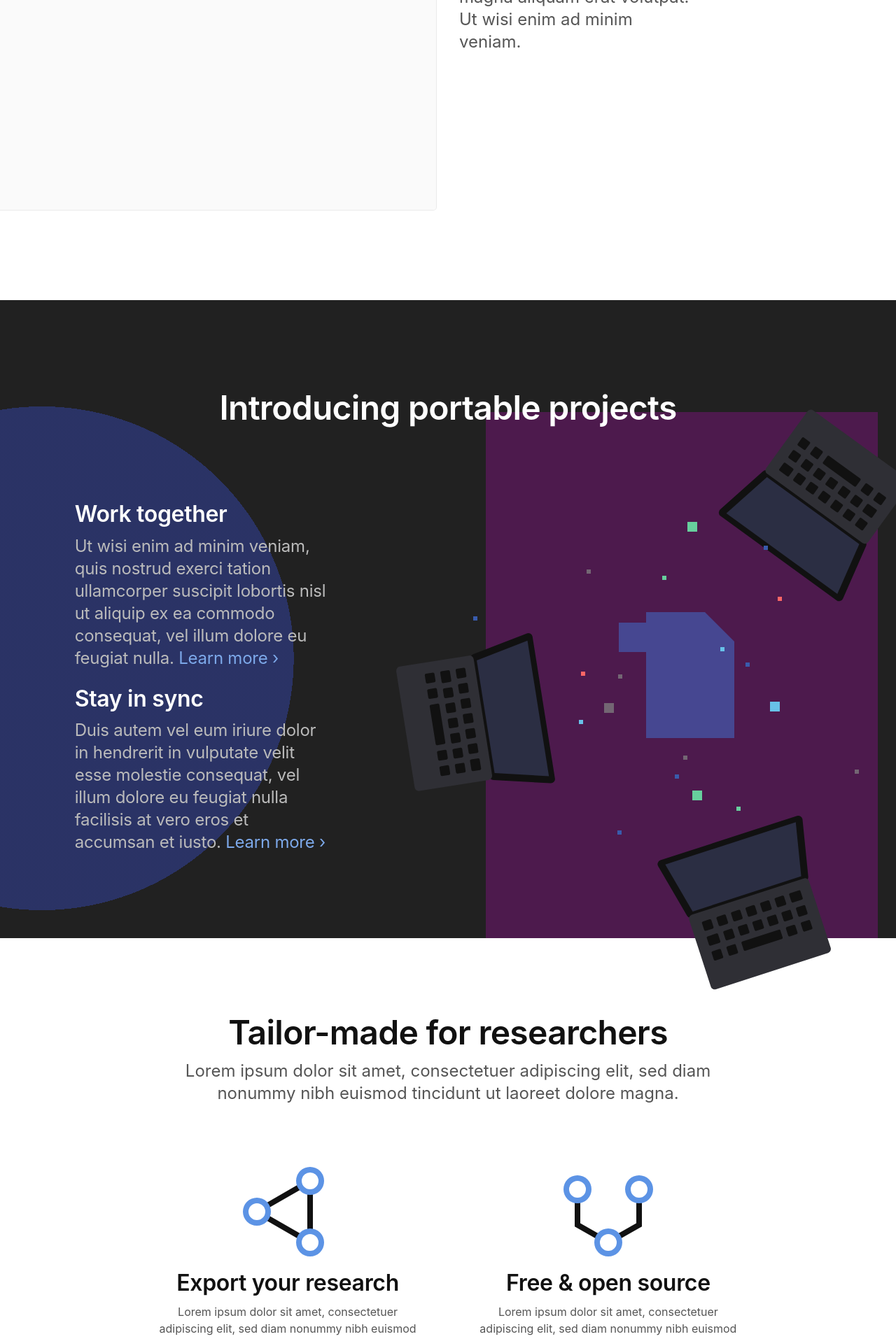
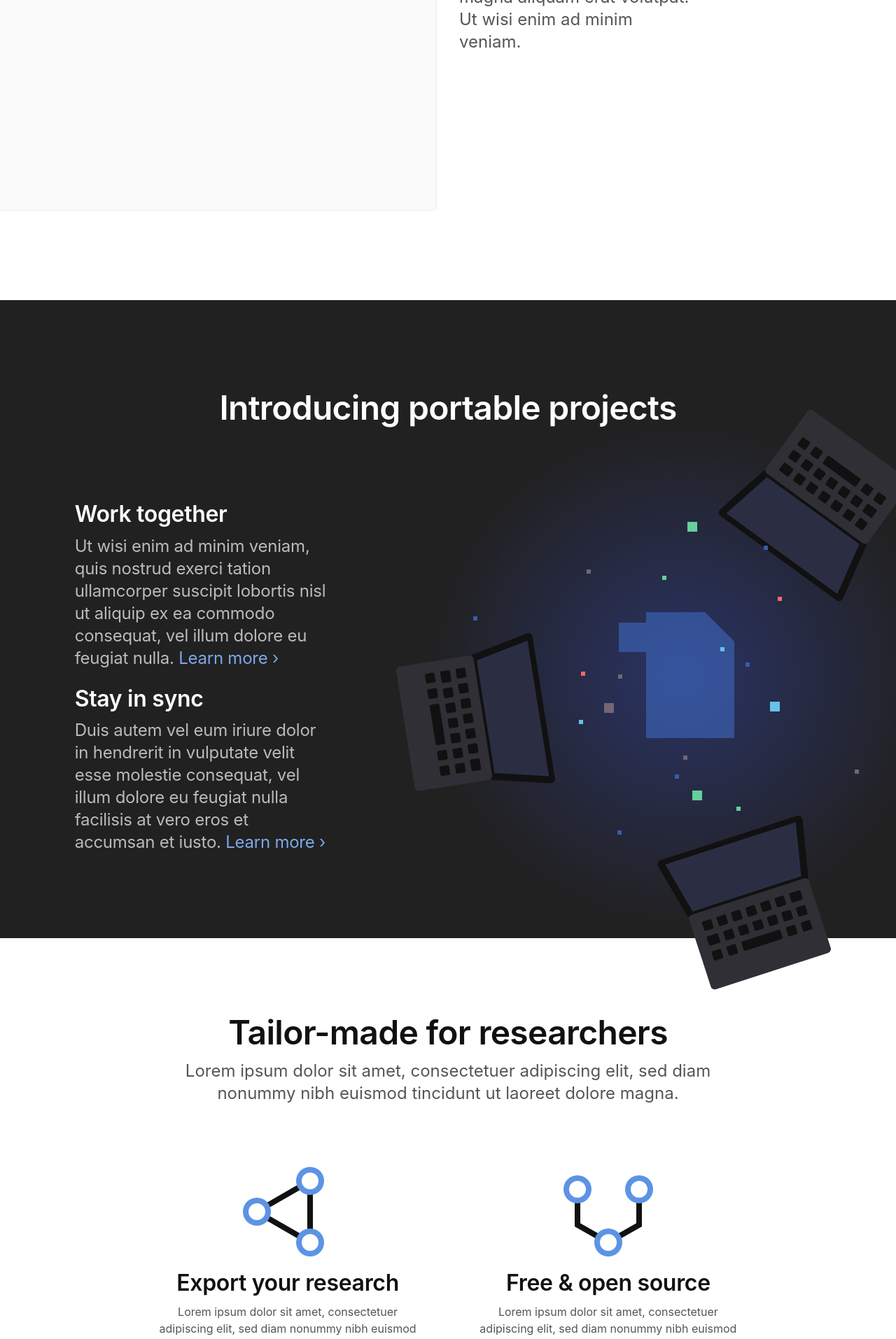
Before and after one commit to tropy/tropy.github.io, a Jekyll site: the page built from index.html, in a window 1280 px wide. Shown: the part 3911-5825 px from the top of the page at 70% size. Built offline with Jekyll 4.4.1, drawn with Linux system fonts in a browser that asks for light colours.

Commit message:
Fix and simplify radial gradient positioning.

```diff
--- a/_includes/tpy-illustration.html
+++ b/_includes/tpy-illustration.html
@@ -1,4 +1,5 @@
 <div class="illustration">
+  <div class="radial-gradient"></div>
   <img class="tpy-icon" src="/assets/images/tpy-icon.svg">
   <img class="notebook-1" src="/assets/images/notebook.svg">
   <img class="notebook-2" src="/assets/images/notebook.svg">
--- a/assets/stylesheets/_portable-projects.scss
+++ b/assets/stylesheets/_portable-projects.scss
@@ -8,41 +8,9 @@
   --r: 180px;
 
   background-color: #212121;
-  background-repeat: no-repeat;
-  background-blend-mode: color-dodge;
   color: $white;
   overflow: visible;
   padding-top: $section-padding-y;
-  background-image:
-    radial-gradient(
-      circle at var(--x) var(--y),
-      $blue-dark 0,
-      $blue-dark var(--r),
-      transparent var(--r)
-    );
-
-  @include tween(180px, 360px, 320px, $sm, --r);
-
-  @media (min-width: $sm) {
-    --y: calc(100% - 687px / 2);
-    --r: 360px;
-  }
-
-  @media (min-width: $md) {
-    --y: calc(50% + 56px);
-  }
-
-  @include tween(
-    155px,
-    0px,
-    $md,
-    $container-fluid-max-width / ($container-fluid-width / 100%),
-    --x
-  );
-
-  @media (min-width: ($container-fluid-max-width / ($container-fluid-width / 100%))) {
-    --x: calc((100% - #{$container-fluid-max-width}) / 2 + #{$container-fluid-max-width} * 0.75 + 8px);
-  }
 
   .row {
     position: relative;
@@ -104,7 +72,7 @@
   }
 
   .illustration {
-    background-color: rgba(magenta, 0.2);
+    //background-color: rgba(magenta, 0.2);
     grid-row: 2;
     grid-column: span 12;
     padding-top: 100%;
@@ -128,7 +96,7 @@
       520px,
       584px,
       $md,
-      $container-fluid-max-width / ($container-fluid-width / 100%),
+      $xl,
       min-width
     );
 
@@ -136,9 +104,30 @@
       100px,
       0px,
       $md,
-      $container-fluid-max-width / ($container-fluid-width / 100%),
+      $xl,
       margin-left
     );
+  }
+
+  .radial-gradient {
+    --r: 180px;
+
+    pointer-events: none;
+    position: absolute;
+    top: -100px;
+    right: -100px;
+    bottom: -100px;
+    left: -100px;
+    mix-blend-mode: color-dodge;
+    clip-path: inset(0px 0px 100px 0px);
+    background-image:
+      radial-gradient(
+        circle at 50% 50%,
+        $blue-dark 0,
+        transparent var(--r)
+      );
+
+    @include tween(180px, 360px, 320px, $sm, --r);
   }
 
   .tpy-icon {
--- a/assets/stylesheets/_variables.scss
+++ b/assets/stylesheets/_variables.scss
@@ -52,6 +52,7 @@ $grid-column-gap: $space-xl;
 $sm: 768px;
 $md: 1024px;
 $lg: 1200px;
+$xl: 1440px;
 
 // Z-index master list
 
```
